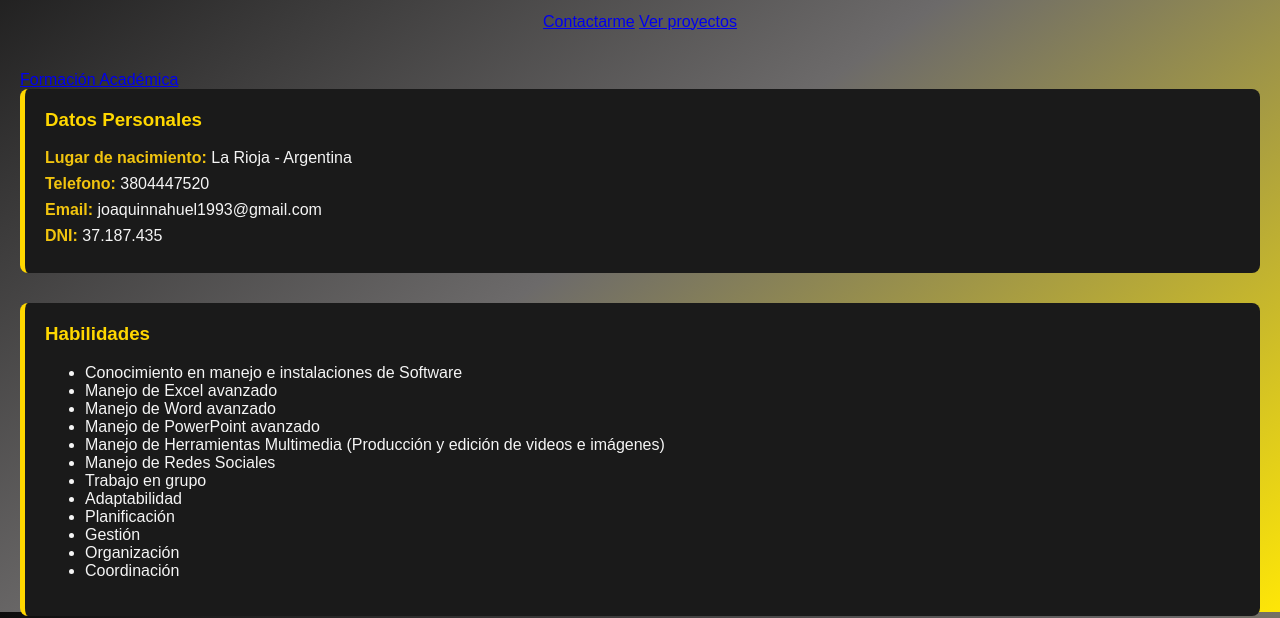
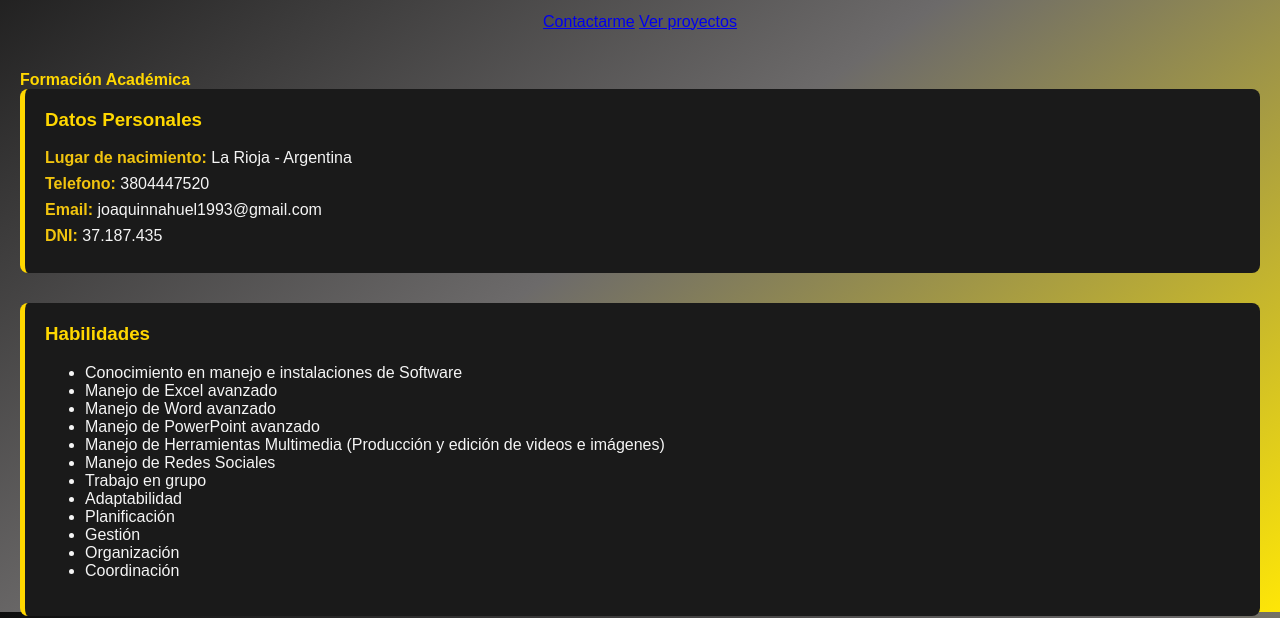
Before and after one commit to JoaquinNahuel93/Mi-portfolio2025, a plain HTML site: page index.html in a window 1280 px wide. Shown: the part 188-806 px from the top of the page. Drawn offline with Linux system fonts and the light colour scheme.

Commit message:
Agrego un estilo a la formacion.html

```diff
--- a/css/style.css
+++ b/css/style.css
@@ -88,3 +88,13 @@ section strong {
   margin: 10px 0;
   color: #f0f0f0;
 }
+nav a {
+  color: #ffd700;
+  text-decoration: none;
+  margin-right: 15px;
+  font-weight: bold;
+}
+
+nav a:hover {
+  text-decoration: underline;
+}
```
